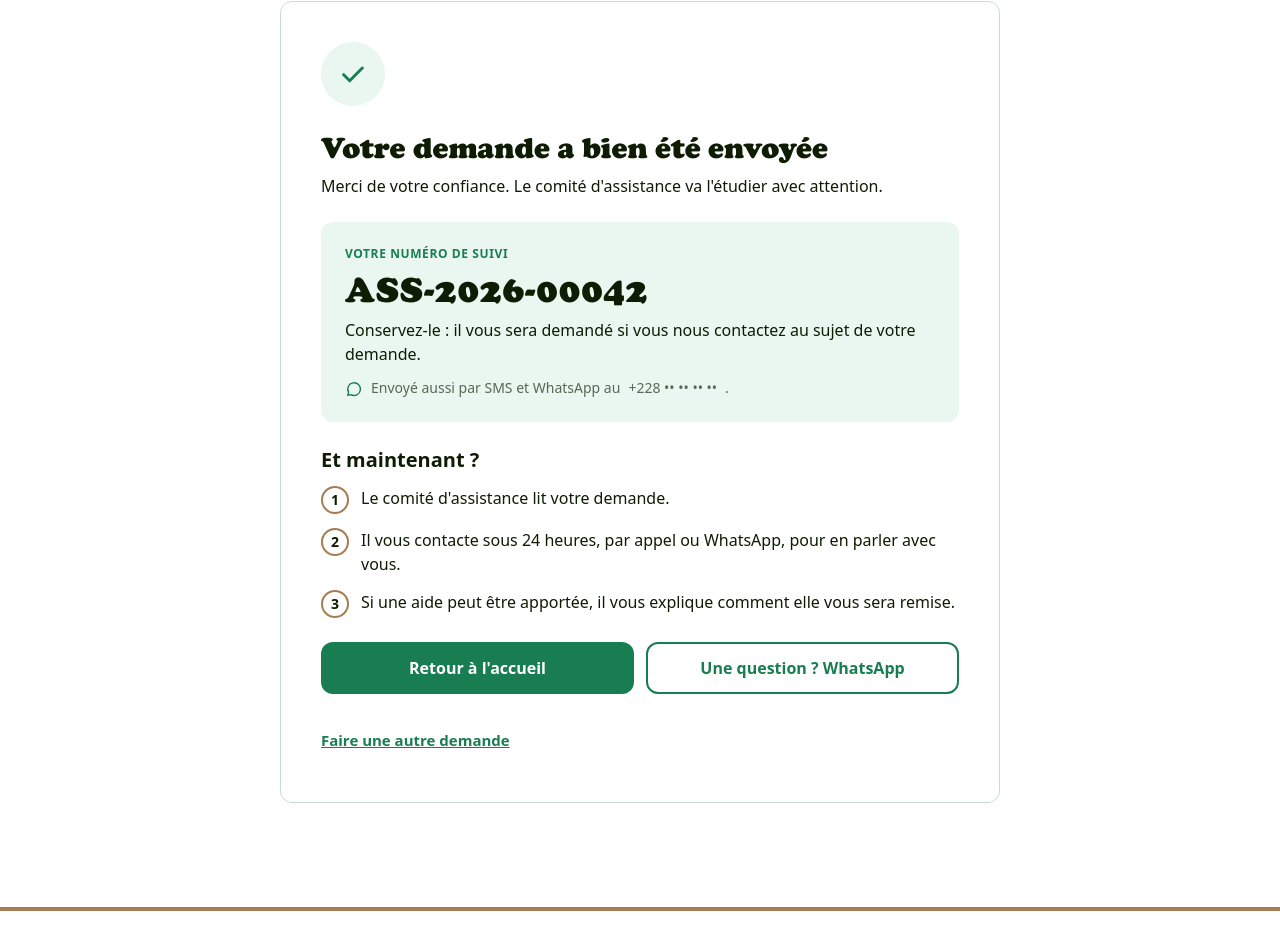
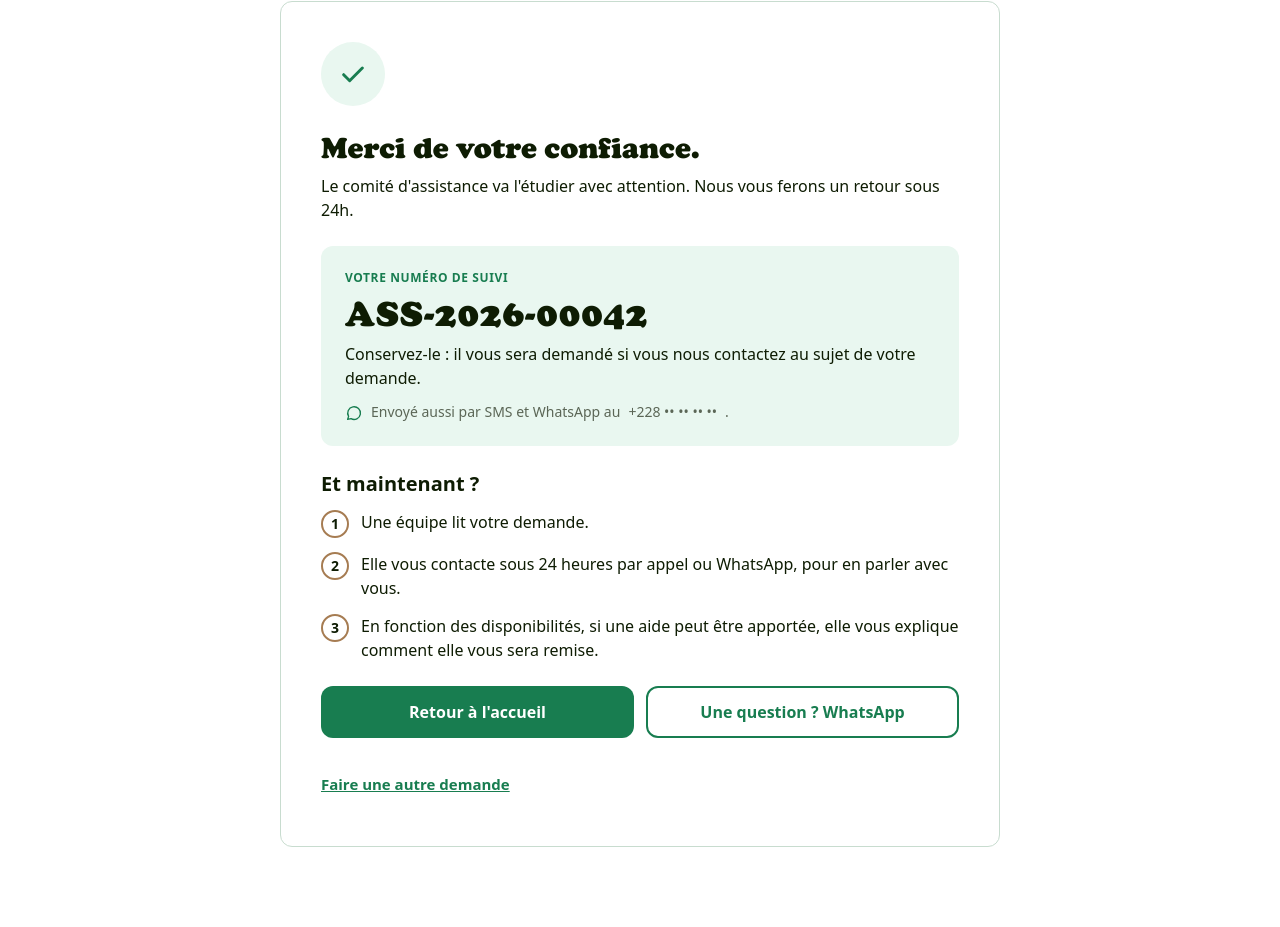
Before and after one commit to hackdave21/ezerhome_frontend, a website built with Vite: page pages/assistance/demande.html in a window 1280 px wide. Shown: the part 1953-2880 px from the top of the page. Built offline with nearby package versions, Linux system fonts and the light colour scheme.

Commit message:
point 3 ## 3. Confirmation de demande d'aide

```diff
--- a/pages/assistance/demande.html
+++ b/pages/assistance/demande.html
@@ -202,8 +202,8 @@
                     <svg class="w-8 h-8" viewBox="0 0 24 24" fill="none" stroke="currentColor" stroke-width="2.2" stroke-linecap="round" stroke-linejoin="round"><path d="M5 12.5l4.5 4.5L19 7.5"></path></svg>
                 </span>
                 <div class="flex flex-col gap-2">
-                    <h2 class="font-cooper font-normal text-3xl">Votre demande a bien été envoyée</h2>
-                    <p>Merci de votre confiance. Le comité d'assistance va l'étudier avec attention.</p>
+                    <h2 class="font-cooper font-normal text-3xl">Merci de votre confiance.</h2>
+                    <p>Le comité d'assistance va l'étudier avec attention. Nous vous ferons un retour sous 24h.</p>
                 </div>
 
                 <div class="bg-ezer-green-light rounded-ezer p-6 flex flex-col gap-2">
@@ -221,15 +221,15 @@
                     <ol class="flex flex-col gap-3.5 list-none">
                         <li class="flex items-start gap-3">
                             <span aria-hidden="true" class="shrink-0 w-7 h-7 rounded-full border-2 border-ezer-brown inline-flex items-center justify-center text-sm font-semibold">1</span>
-                            <span>Le comité d'assistance lit votre demande.</span>
+                            <span>Une équipe lit votre demande.</span>
                         </li>
                         <li class="flex items-start gap-3">
                             <span aria-hidden="true" class="shrink-0 w-7 h-7 rounded-full border-2 border-ezer-brown inline-flex items-center justify-center text-sm font-semibold">2</span>
-                            <span>Il vous contacte sous 24 heures, par appel ou WhatsApp, pour en parler avec vous.</span>
+                            <span>Elle vous contacte sous 24 heures par appel ou WhatsApp, pour en parler avec vous.</span>
                         </li>
                         <li class="flex items-start gap-3">
                             <span aria-hidden="true" class="shrink-0 w-7 h-7 rounded-full border-2 border-ezer-brown inline-flex items-center justify-center text-sm font-semibold">3</span>
-                            <span>Si une aide peut être apportée, il vous explique comment elle vous sera remise.</span>
+                            <span>En fonction des disponibilités, si une aide peut être apportée, elle vous explique comment elle vous sera remise.</span>
                         </li>
                     </ol>
                 </div>
```
Also changed, not shown: correctifs.md (+3 -1 lines).
